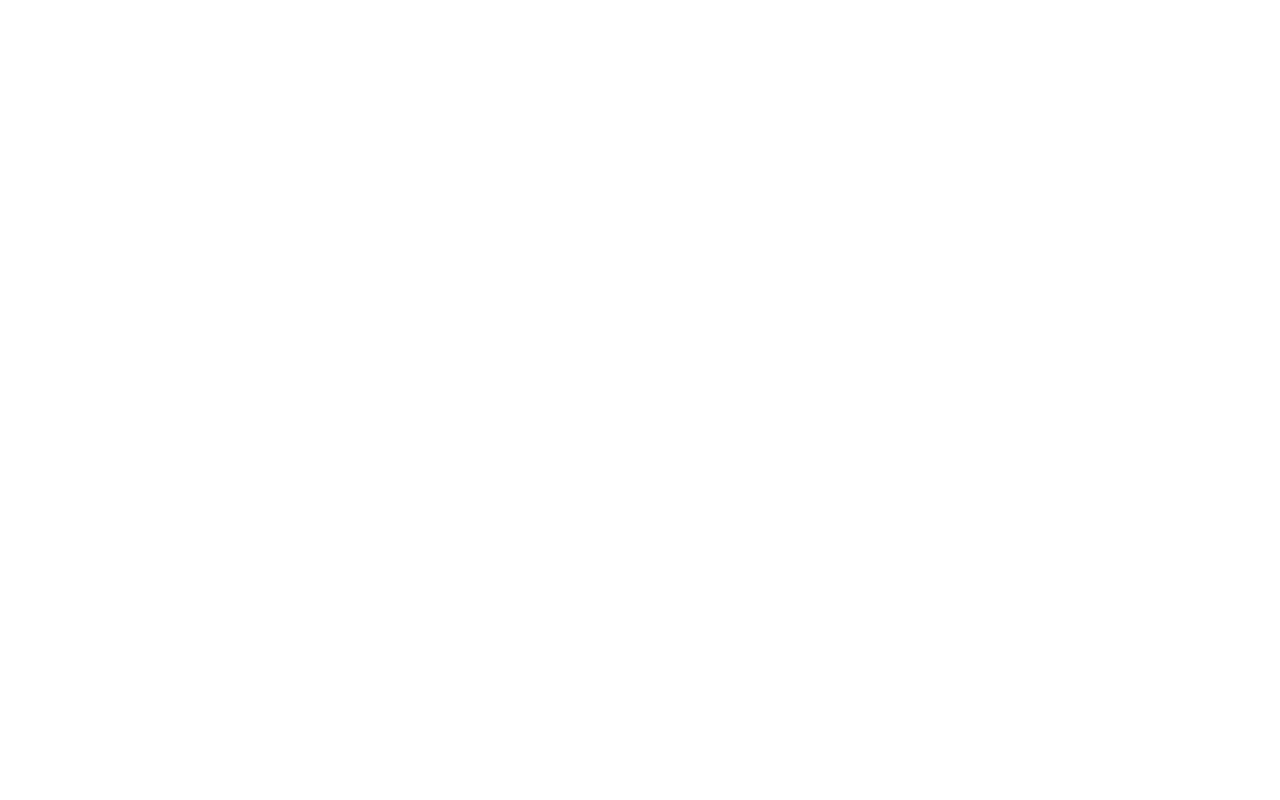
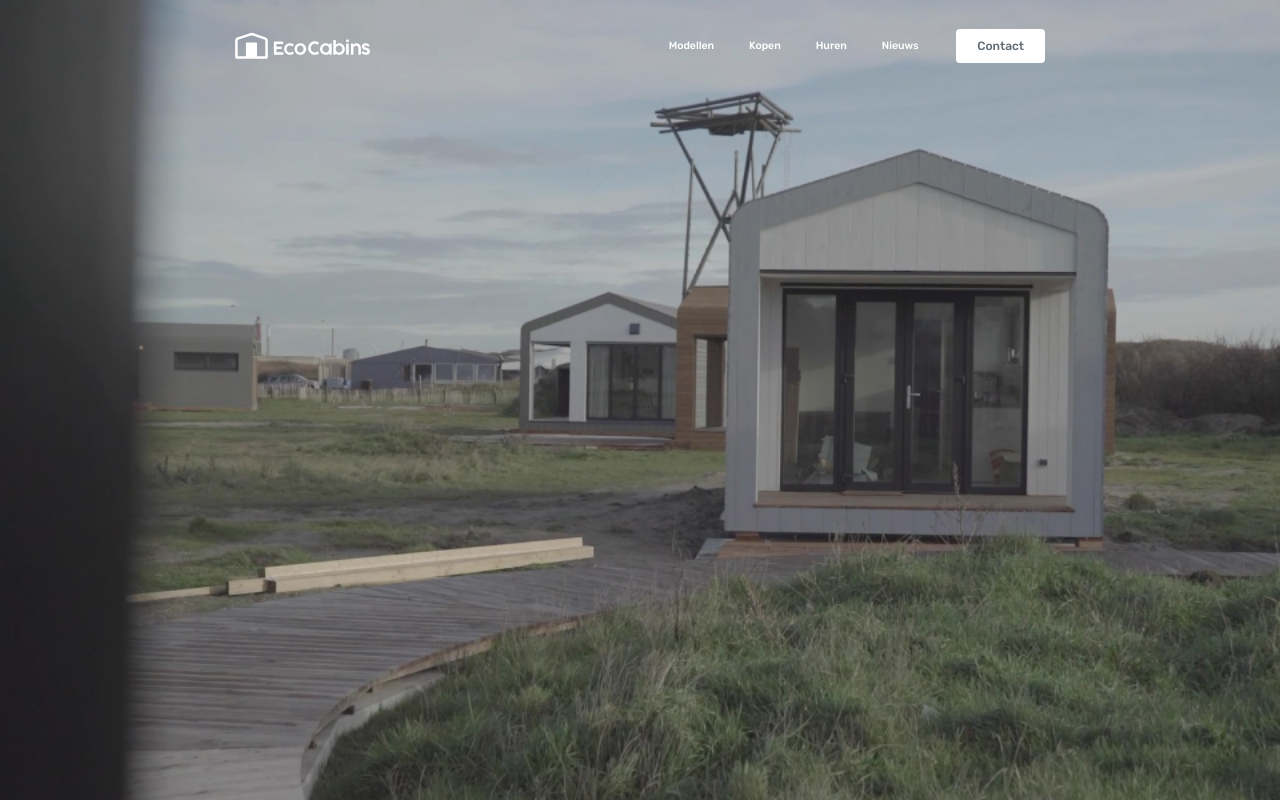
Before and after one commit to Nomex2008/Site-EcoCompany, a plain HTML site: page index.html in a window 1280 px wide. Drawn offline with Linux system fonts and the light colour scheme.

Commit message:
Commit 1(header)
Add header.

```diff
--- a/css/mainCSS.css
+++ b/css/mainCSS.css
@@ -2,7 +2,7 @@
 body {
     color:#646D70;
     font-family: Rubik;
-    font-size: 14px;
+    font-size: 0.875rem;
 }
 .wrapper{
     min-height: 100%;
@@ -11,8 +11,11 @@ body {
     display: flex;
     flex-direction: column;
 }
+/*all style*/
 .page{
     flex: 1 1 auto;
+}
+.page__main {
 }
 /*seatings adaptive*/
 [class*="__container"]{
@@ -25,9 +28,110 @@ body {
 .title{
     color: #fff;
     font-family: Merriweather;
-    font-size: 30px;
+    font-size: 1.875rem;
 }
 .title--dark{
     color: #222f33;
 }
 /*main style*/
+
+/*header*/
+.header {
+    position: fixed;
+    width: 100%;
+    top: 0;
+    left: 0;
+    z-index: 50;
+}
+.header__container {
+    display: flex;
+    flex-wrap: wrap;
+    justify-content: space-between;
+    gap: 1.25rem;
+    align-items: center;
+    min-height: 6.5625rem;
+    padding: 0.3125rem 15px;
+}
+.header__body {
+    display: flex;
+    flex-wrap: wrap;
+    align-items: center;
+    row-gap: 1rem;
+    column-gap: 2.6875rem;
+}
+.menu__list {
+    display: flex;
+    flex-wrap: wrap;
+    align-items: center;
+    column-gap: 2.5rem;
+}
+.menu__link {
+    align-items: center;
+
+    color: #FFF;
+    text-align: center;
+    font-family: Rubik;
+    font-size: 0.75rem;
+    font-style: normal;
+    font-weight: 500;
+    line-height: normal;
+}
+.menu__link:hover{
+    text-decoration: underline;
+}
+
+.header__btn {
+    padding: 10px 21px;
+    border-radius: 4px;
+    background-color: #FFF;
+
+    color: #606B74;
+    text-align: center;
+    transition: all .3s;
+
+    /* Label / Medium */
+    font-family: Rubik;
+    font-size: 12px;
+    font-style: normal;
+    font-weight: 500;
+    line-height: normal;
+}
+.header__btn:hover{
+    background-color: #000;
+    color: white;
+}
+
+/*main*/
+
+.main-section {
+    min-height: 100vh;
+    position: relative;
+}
+.main-section__container {
+}
+.main-section__content {
+}
+.main-section__label {
+}
+.main-section__title {
+}
+.title {
+}
+.main-section__video-link {
+}
+.main-section__image {
+    position: absolute;
+    width: 100%;
+    height: 100%;
+    top: 0;
+    left: 0;
+    right: 20px;
+}
+.main-section__image img{
+    position: absolute;
+    width: 100%;
+    height: 100%;
+    top: 0;
+    left: 0;
+    object-fit: cover;
+}
--- a/index.html
+++ b/index.html
@@ -24,13 +24,70 @@
 
 <body>
 
-    <div class="wrapper __container">
+    <div class="wrapper">
 
         <header class="header">
+            <div class="header__container">
+                <div class="header__logo">
+                    <img src="img/header/Logo horizontal.svg" alt="logo">
+                </div>
+                <div class="header__body">
+                    <nav class="header__menu menu">
+                        <ul class="menu__list">
 
+                            <li class="menu__item">
+                                <a href="" class="menu__link">
+                                    Modellen
+                                </a>
+                            </li>
+
+                            <li class="menu__item">
+                                <a href="" class="menu__link">
+                                    Kopen
+                                </a>
+                            </li>
+
+                            <li class="menu__item">
+                                <a href="" class="menu__link">
+                                    Huren
+                                </a>
+                            </li>
+
+                            <li class="menu__item">
+                                <a href="" class="menu__link">
+                                    Nieuws
+                                </a>
+                            </li>
+
+                        </ul>
+                    </nav>
+                    <button type="button" class="header__btn">
+                        Contact
+                    </button>
+                </div>
+            </div>
         </header>
 
         <main class="page">
+
+            <section class="page__main main-section">
+                <div class="main-section__container">
+                    <div class="main-section__content">
+                        <div class="main-section__label">
+                            Duurzame tiny huisjes
+                        </div>
+                        <h1 class="main-section__title title">
+                            Een ecologisch tiny huisje is zoveel mogelijk opgebouwd uit duurzame natuurlijke materialen
+                        </h1>
+                    </div>
+                    <a class="main-section__video-link">
+
+                    </a>
+                </div>
+                <div class="main-section__image">
+                    <img src="img/main/Bitmap.jpg" alt="bg">
+                </div>
+            </section>
 
         </main>
 
```
Also changed, not shown: img/header/Logo horizontal.svg (added), img/main/Bitmap.jpg (added).
